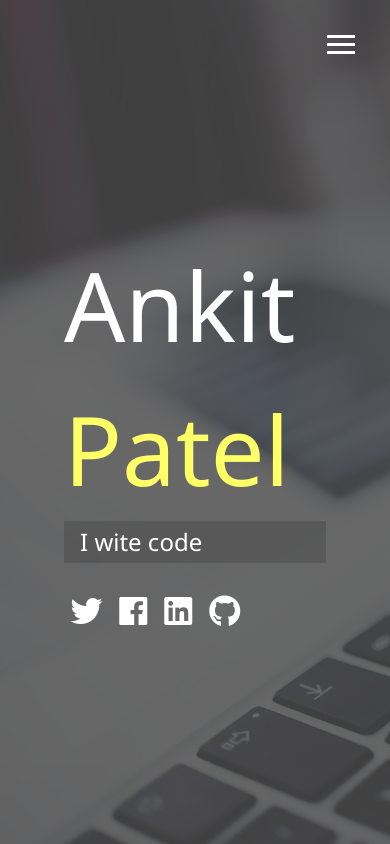
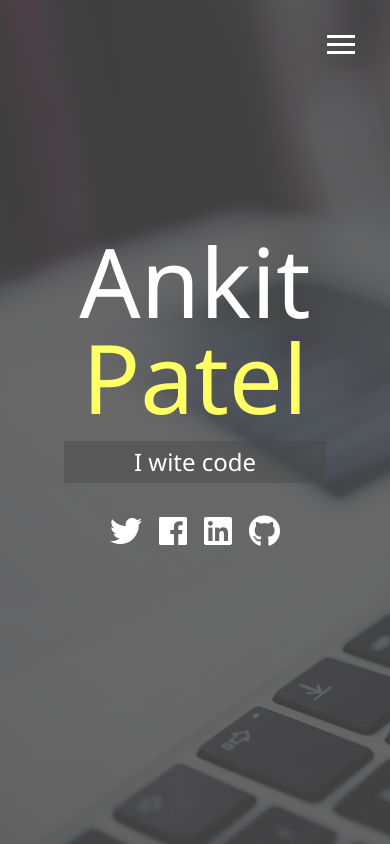
Before and after one commit to 4nkitpatel/modern_portfolio, a website: page dist/index.html in a window 390 px wide. Drawn offline with Linux system fonts and the light colour scheme.

Commit message:
Added media queries and made menu overlay responsive

```diff
--- a/scss/_config.scss
+++ b/scss/_config.scss
@@ -27,3 +27,28 @@ $background-opacity: 0.8;
         }
     }
 }
+
+//media query Mixins
+@mixin mediaSm {
+    @media screen and (max-width : 500px){
+        @content;
+    }
+}
+
+@mixin mediaMd {
+    @media screen and (max-width : 768px){
+        @content;
+    }
+}
+
+@mixin mediaLg {
+    @media screen and (min-width: 769px) and (max-width : 1170px){
+        @content;
+    }
+}
+
+@mixin mediaXl {
+    @media screen and (min-width : 1171px){
+        @content;
+    }
+}
--- /dev/null
+++ b/scss/_mobile.scss
@@ -0,0 +1,57 @@
+//wide screen
+@include mediaXl{
+
+}
+
+//Desktop & Laptops
+@include mediaLg{
+
+}
+
+//Tablets &  small Laptops
+@include mediaMd{
+    main{
+        align-items: center;
+        text-align: center;
+
+        .lg-heading{
+            line-height: 1;
+            margin-bottom: 1rem;
+        }
+    }
+
+    ul.menu-nav,
+    div.menu-branding{
+        float: none;
+        width: 100%;
+        min-height: 0;
+
+        &.show{
+            transform: translate3d(0,0,0);
+        }
+    }
+
+    .menu-nav{
+        height: 75vh;
+        transform: translate3d(-100%,0,0);
+        font-size: 24px;
+    }
+
+    .menu-branding{
+        height: 25vh;
+        transform: translate3d(100%,0,0);
+
+        .portrait{
+            background: url('../img/myportrait_small.png');
+            width: 150px;
+            height: 150px;
+        }
+    }
+}
+
+//smartphones
+@include mediaSm{
+    main#home h1{
+        margin-top: 10vh;
+    }
+}
--- a/scss/main.scss
+++ b/scss/main.scss
@@ -1,5 +1,6 @@
 @import 'config';
 @import 'menu';
+@import 'mobile';
 
 *{
     box-sizing: border-box;
```
Also changed, not shown: dist/css/main.css, dist/img/myportrait_small.png (added).
